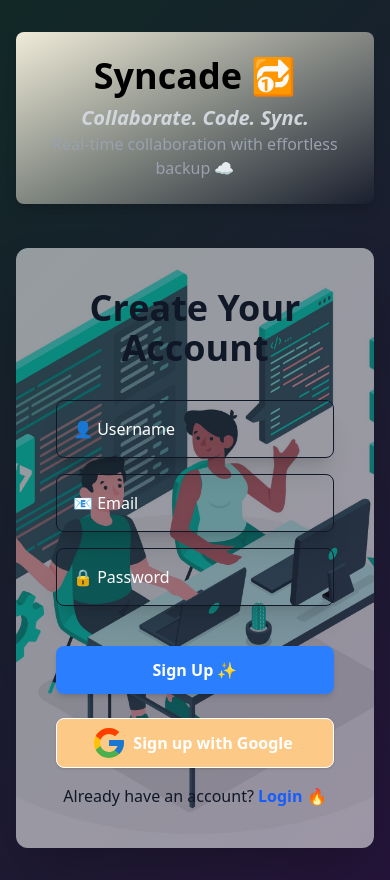
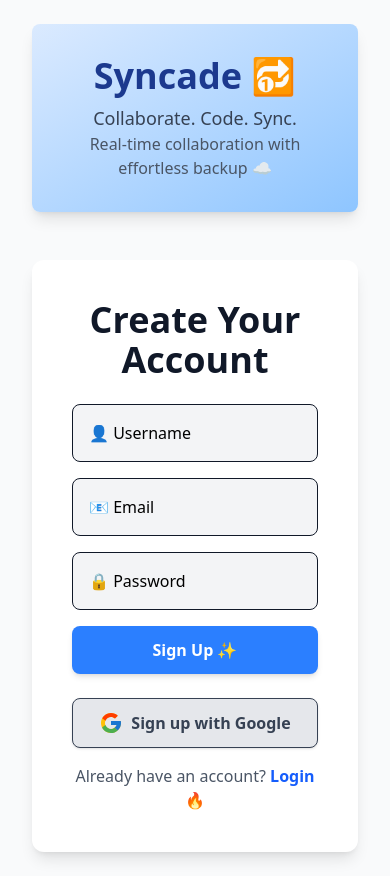
Before and after one commit to priyanggshu/Sync-dev, a React (Vite) app in the folder client/: page /signup in a window 390 px wide. Built offline with nearby package versions, Linux system fonts and the light colour scheme.

Commit message:
refined auth pages

```diff
--- a/client/src/pages/Login.jsx
+++ b/client/src/pages/Login.jsx
@@ -3,8 +3,8 @@
 import { Link } from "react-router-dom";
 import auth from "../assets/auth.jpg";
 
-const inputStyle = "block w-full p-4 mb-4 border rounded-lg md:placeholder:text-gray-700 bg-transparent text-gray-900 bg-gray-200 focus:outline-none focus:ring-2 focus:ring-blue-400";
-const btnPrimary = "bg-blue-500 text-white py-3 rounded-lg hover:bg-blue-800 transition w-full font-semibold shadow-md";
+const inputStyle = "block w-full p-4 mb-4 border rounded-lg placeholder:text-black bg-gray-100 text-gray-900 focus:outline-none focus:ring-2 focus:ring-blue-400";
+const btnPrimary = "bg-blue-500 text-white py-3 rounded-lg hover:bg-indigo-600 transition w-full font-semibold shadow-md";
 
 function Login() {
   const [form, setForm] = useState({ email: "", password: "" });
@@ -23,51 +23,34 @@
   };
 
   return (
-    <div className="min-h-screen flex flex-col md:flex-row items-center justify-center gap-5 text-gray-200 relative px-4 py-8 animated-gradient">
-      <style>
-        {`
-@keyframes rotateGradient {
-  0% { background-position: 0% 50%; }
-  50% { background-position: 100% 50%; }
-  100% { background-position: 0% 50%; }
-}
-
-.animated-gradient {
-  background: linear-gradient(-45deg, #121212, #2a0e3f, #102925, #1b0a2a);
-  background-size: 400% 400%;
-  animation: rotateGradient 8s ease infinite;
-}
-        `}
-      </style>
-
-      {/* Left Section */}
-      <div className="hidden md:flex md:w-1/2 md:bg-gradient-to-br md:from-[#edede9] md:to-transparent flex-col justify-center items-center p-10 text-center bg-opacity-30 rounded-2xl shadow-lg">
-        <h1 className="text-6xl font-extrabold text-white md:text-black mb-4">Syncade  🔂</h1>
-        <p className="text-xl text-gray-300 md:text-gray-800 font-semibold">Collaborate. Code. Sync.</p>
-        <p className="text-lg text-gray-400 md:text-gray-900 mt-2 font-extralight">Real-time collaboration with effortless Google Drive backup ☁️</p>
-        <img src={auth} alt="Login Illustration" className="max-w-sm mt-6 rounded-xl shadow-md" />
+    <div className="min-h-screen flex flex-col items-center justify-center gap-10 px-8 py-6 md:flex-row md:py-0 md:px-24 bg-gray-50">
+      {/* Mobile View - Branding */}
+      <div className="md:hidden flex flex-col items-center justify-center text-center w-full p-8 bg-gradient-to-br from-blue-100 to-blue-300 rounded-lg shadow-lg mb-2">
+        <h1 className="text-4xl font-extrabold text-blue-900 mb-2">Syncade 🔂</h1>
+        <p className="text-lg text-gray-700 font-medium">Collaborate. Code. Sync.</p>
+        <p className="text-md text-gray-600 font-light">Real-time collaboration with effortless backup ☁️</p>
       </div>
 
-      {/* Mobile View - Branding & Illustration */}
-      <div className="md:hidden flex flex-col items-center justify-center text-center mb-6 w-full p-6 bg-gradient-to-br from-[#f0ebd9] to-transparent rounded-lg shadow-lg">
-        <h1 className="text-4xl font-extrabold text-black mb-2">Syncade  🔂</h1>
-        <p className="text-xl text-gray-300 font-semibold italic">Collaborate. Code. Sync.</p>
-        <p className="text-md text-gray-400 font-light">Real-time collaboration with effortless backup ☁️</p>
+      {/* Left Section - Branding */}
+      <div className="md:w-3/5 hidden md:flex flex-col justify-center items-center text-center p-16 bg-gradient-to-br from-blue-100 to-blue-300 rounded-lg shadow-lg">
+        <h1 className="text-6xl font-extrabold text-black mb-2">Syncade🔂</h1>
+        <p className="text-xl text-gray-800 font-semibold">Collaborate. Code. Sync.</p>
+        <p className="text-lg text-gray-900 mt-1 font-light">Real-time collaboration with seamless backup ☁️</p>
+        <img src={auth} alt="Login Illustration" className="w-xl mt-4 rounded-lg shadow-md" />
       </div>
 
       {/* Right Section - Login Form */}
-      <div className="relative md:bg-gradient-to-br md:from-[#e8e7e2] md:to-blue-100 md:border border-gray-700 p-10 rounded-xl shadow-2xl max-w-md w-full md:w-1/2 flex flex-col items-center">
-        <img src={auth} alt="Login Illustration" className="absolute inset-0 w-full h-full object-cover opacity-55 rounded-xl md:hidden" />
-        <h2 className="text-4xl font-bold text-center mb-8 text-gray-900 relative z-10">Welcome Back</h2>
-        <form onSubmit={handleSubmit} className="space-y-4 w-full relative z-10">
-          <input type="email" name="email" placeholder="📧 Email" value={form.email} onChange={handleChange} className={`${inputStyle} shadow-xl placeholder:text-white` } />
-          <input type="password" name="password" placeholder="🔒 Password" value={form.password} onChange={handleChange} className={`${inputStyle} shadow-xl placeholder:text-white`} />
-          <button type="submit" className={`${btnPrimary} mt-6`}>Login 🔥</button>
+      <div className="w-full md:w-3/5 lg:w-2/5 bg-white p-10 md:p-14 rounded-xl shadow-lg flex flex-col items-center">
+        <h2 className="text-4xl font-bold text-center mb-6 text-gray-900">Welcome Back</h2>
+        <form onSubmit={handleSubmit} className="space-y-4 w-full max-w-sm">
+          <input type="email" name="email" placeholder="📧 Email" value={form.email} onChange={handleChange} className={inputStyle} />
+          <input type="password" name="password" placeholder="🔒 Password" value={form.password} onChange={handleChange} className={inputStyle} />
+          <button type="submit" className={btnPrimary}>Login 🔥</button>
         </form>
-        <button onClick={handleGoogleLogin} className="mt-6 py-3 flex items-center justify-center w-full font-semibold bg-[#FDC987] text-white md:text-gray-500 border p-3 rounded-lg hover:bg-indigo-200 shadow-sm transition relative gap-1 z-10">
-          <FcGoogle className="mr-2 scale-150 text-2xl" /> Login with Google
+        <button onClick={handleGoogleLogin} className="mt-6 py-3 flex items-center justify-center w-full font-semibold bg-gray-200 text-gray-700 border p-3 rounded-lg hover:bg-blue-100 shadow-sm transition">
+          <FcGoogle className="mr-2 text-2xl" /> Login with Google
         </button>
-        <p className="text-center font-light mt-4 text-gray-900 md:text-gray-600 relative z-10">Don't have an account? <Link to="/signup" className="text-blue-600 font-semibold">Sign Up ✨</Link></p>
+        <p className="text-center font-light mt-4 text-gray-600">Don't have an account? <Link to="/signup" className="text-blue-600 font-semibold">Sign Up ✨</Link></p>
       </div>
     </div>
   );
--- a/client/src/pages/Signup.jsx
+++ b/client/src/pages/Signup.jsx
@@ -3,8 +3,8 @@
 import { Link } from "react-router-dom";
 import auth from "../assets/auth.jpg";
 
-const inputStyle = "block w-full p-4 mb-4 border rounded-lg md:placeholder:text-gray-700 bg-transparent text-gray-900 bg-gray-200 focus:outline-none focus:ring-2 focus:ring-blue-400";
-const btnPrimary = "bg-blue-500 text-white py-3 rounded-lg hover:bg-blue-800 transition w-full font-semibold shadow-md";
+const inputStyle = "block w-full p-4 mb-4 border rounded-lg placeholder:text-black bg-gray-100 text-gray-900 focus:outline-none focus:ring-2 focus:ring-blue-400";
+const btnPrimary = "bg-blue-500 text-white py-3 rounded-lg hover:bg-indigo-600 transition w-full font-semibold shadow-md";
 
 function Signup() {
   const [form, setForm] = useState({ username: "", email: "", password: "" });
@@ -23,52 +23,35 @@
   };
 
   return (
-    <div className="min-h-screen flex flex-col md:flex-row items-center justify-center gap-5 text-gray-200 relative px-4 py-8 animated-gradient">
-      <style>
-        {`
-@keyframes rotateGradient {
-  0% { background-position: 0% 50%; }
-  50% { background-position: 100% 50%; }
-  100% { background-position: 0% 50%; }
-}
-
-.animated-gradient {
-  background: linear-gradient(-45deg, #121212, #2a0e3f, #102925, #1b0a2a);
-  background-size: 400% 400%;
-  animation: rotateGradient 8s ease infinite;
-}
-        `}
-      </style>
-
-      {/* Left Section */}
-      <div className="hidden md:flex md:w-1/2 md:bg-gradient-to-br md:from-[#edede9] md:to-transparent flex-col justify-center items-center p-10 text-center bg-opacity-30 rounded-2xl shadow-lg">
-        <h1 className="text-6xl font-extrabold text-white md:text-black mb-4">Syncade  🔂</h1>
-        <p className="text-xl text-gray-300 md:text-gray-800 font-semibold">Collaborate. Code. Sync.</p>
-        <p className="text-lg text-gray-400 md:text-gray-900 mt-2 font-extralight">Real-time collaboration with effortless Google Drive backup ☁️</p>
-        <img src={auth} alt="Signup Illustration" className="max-w-sm mt-6 rounded-xl shadow-md" />
+    <div className="min-h-screen flex flex-col items-center justify-center gap-10 px-8 py-6 md:flex-row md:py-0 md:px-24 bg-gray-50">
+      {/* Mobile View - Branding */}
+      <div className="md:hidden flex flex-col items-center justify-center text-center w-full p-8 bg-gradient-to-br from-blue-100 to-blue-300 rounded-lg shadow-lg mb-2">
+        <h1 className="text-4xl font-extrabold text-blue-900 mb-2">Syncade 🔂</h1>
+        <p className="text-lg text-gray-700 font-medium">Collaborate. Code. Sync.</p>
+        <p className="text-md text-gray-600 font-light">Real-time collaboration with effortless backup ☁️</p>
       </div>
 
-      {/* Mobile View - Branding & Illustration */}
-      <div className="md:hidden flex flex-col items-center justify-center text-center mb-6 w-full p-6 bg-gradient-to-br from-[#f0ebd9] to-transparent rounded-lg shadow-lg">
-        <h1 className="text-4xl font-extrabold text-black mb-2">Syncade  🔂</h1>
-        <p className="text-xl text-gray-300 font-semibold italic">Collaborate. Code. Sync.</p>
-        <p className="text-md text-gray-400 font-light">Real-time collaboration with effortless backup ☁️</p>
+      {/* Left Section - Branding */}
+      <div className="md:w-3/5 hidden md:flex flex-col justify-center items-center text-center p-16 bg-gradient-to-br from-blue-100 to-blue-300 rounded-lg shadow-lg">
+        <h1 className="text-6xl font-extrabold text-black mb-2">Syncade🔂</h1>
+        <p className="text-xl text-gray-800 font-semibold">Collaborate. Code. Sync.</p>
+        <p className="text-lg text-gray-900 mt-1 font-light">Real-time collaboration with seamless backup ☁️</p>
+        <img src={auth} alt="Signup Illustration" className="w-xl mt-4 rounded-lg shadow-md" />
       </div>
 
       {/* Right Section - Signup Form */}
-      <div className="relative md:bg-gradient-to-br md:from-[#e8e7e2] md:to-blue-100 md:border border-gray-700 p-10 rounded-xl shadow-2xl max-w-md w-full md:w-1/2 flex flex-col items-center">
-        <img src={auth} alt="Signup Illustration" className="absolute inset-0 w-full h-full object-cover opacity-55 rounded-xl md:hidden" />
-        <h2 className="text-4xl font-bold text-center mb-8 text-gray-900 relative z-10">Create Your Account</h2>
-        <form onSubmit={handleSubmit} className="space-y-4 w-full relative z-10">
-          <input type="text" name="username" placeholder="👤 Username" value={form.username} onChange={handleChange} className={`${inputStyle} shadow-xl placeholder:text-white`} />
-          <input type="email" name="email" placeholder="📧 Email" value={form.email} onChange={handleChange} className={`${inputStyle} shadow-xl placeholder:text-white`} />
-          <input type="password" name="password" placeholder="🔒 Password" value={form.password} onChange={handleChange} className={`${inputStyle} shadow-xl placeholder:text-white`} />
-          <button type="submit" className={`${btnPrimary} mt-6`}>Sign Up ✨</button>
+      <div className="w-full md:w-3/5 lg:w-2/5 bg-white p-10 md:p-14 rounded-xl shadow-lg flex flex-col items-center">
+        <h2 className="text-4xl font-bold text-center mb-6 text-gray-900">Create Your Account</h2>
+        <form onSubmit={handleSubmit} className="space-y-4 w-full max-w-sm">
+          <input type="text" name="username" placeholder="👤 Username" value={form.username} onChange={handleChange} className={inputStyle} />
+          <input type="email" name="email" placeholder="📧 Email" value={form.email} onChange={handleChange} className={inputStyle} />
+          <input type="password" name="password" placeholder="🔒 Password" value={form.password} onChange={handleChange} className={inputStyle} />
+          <button type="submit" className={btnPrimary}>Sign Up ✨</button>
         </form>
-        <button onClick={handleGoogleSignup} className="mt-6 py-3 flex items-center justify-center w-full font-semibold bg-[#FDC987] text-white md:text-gray-500 border p-3 rounded-lg hover:bg-indigo-200 shadow-sm transition relative gap-1 z-10">
-          <FcGoogle className="mr-2 scale-150 text-2xl" /> Sign up with Google
+        <button onClick={handleGoogleSignup} className="mt-6 py-3 flex items-center justify-center w-full font-semibold bg-gray-200 text-gray-700 border p-3 rounded-lg hover:bg-blue-100 shadow-sm transition">
+          <FcGoogle className="mr-2 text-2xl" /> Sign up with Google
         </button>
-        <p className="text-center font-light mt-4 text-gray-900 md:text-gray-600 relative z-10">Already have an account? <Link to="/login" className="text-blue-600 font-semibold">Login 🔥</Link></p>
+        <p className="text-center font-light mt-4 text-gray-600">Already have an account? <Link to="/login" className="text-blue-600 font-semibold">Login 🔥</Link></p>
       </div>
     </div>
   );
```
